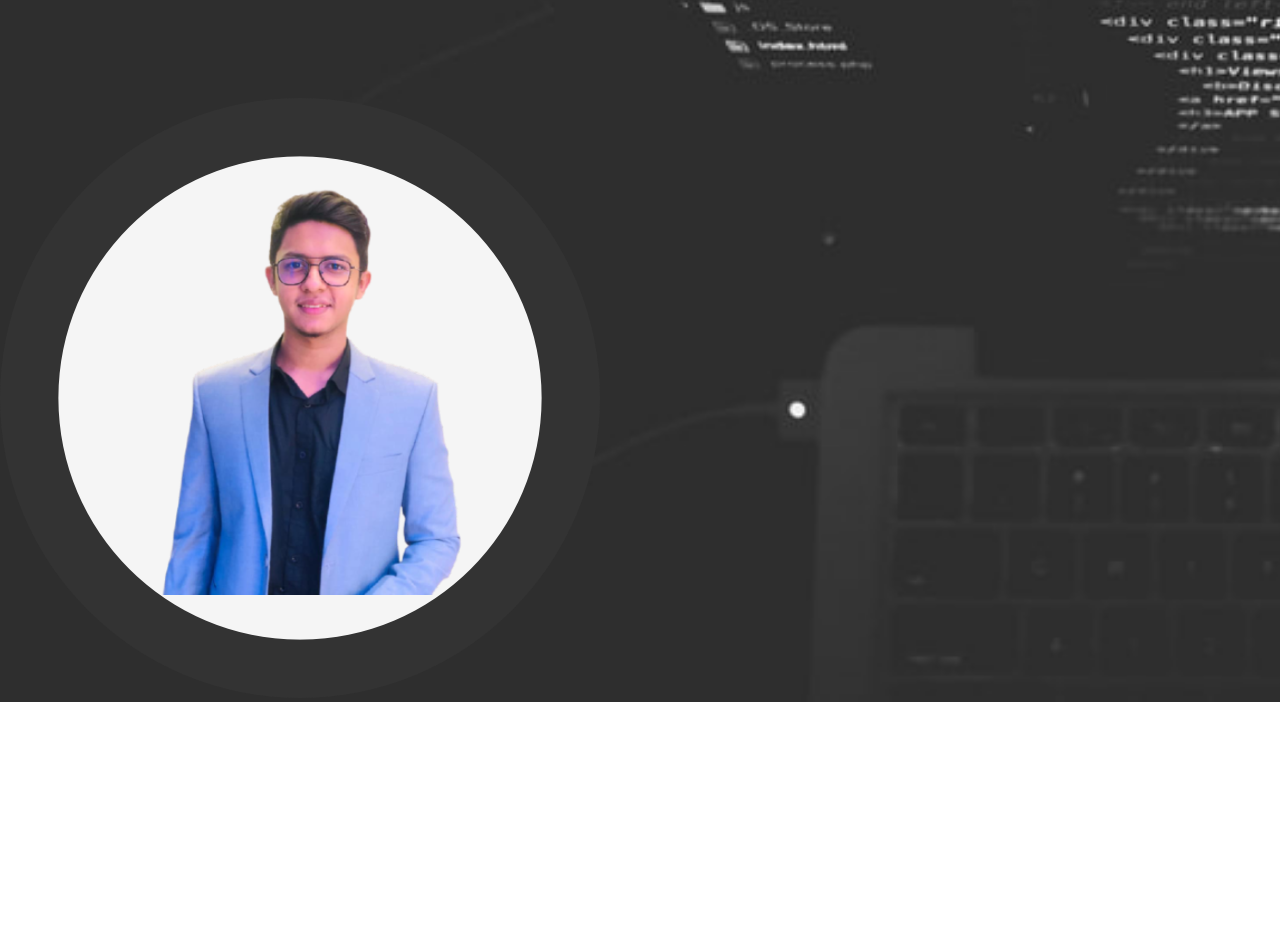
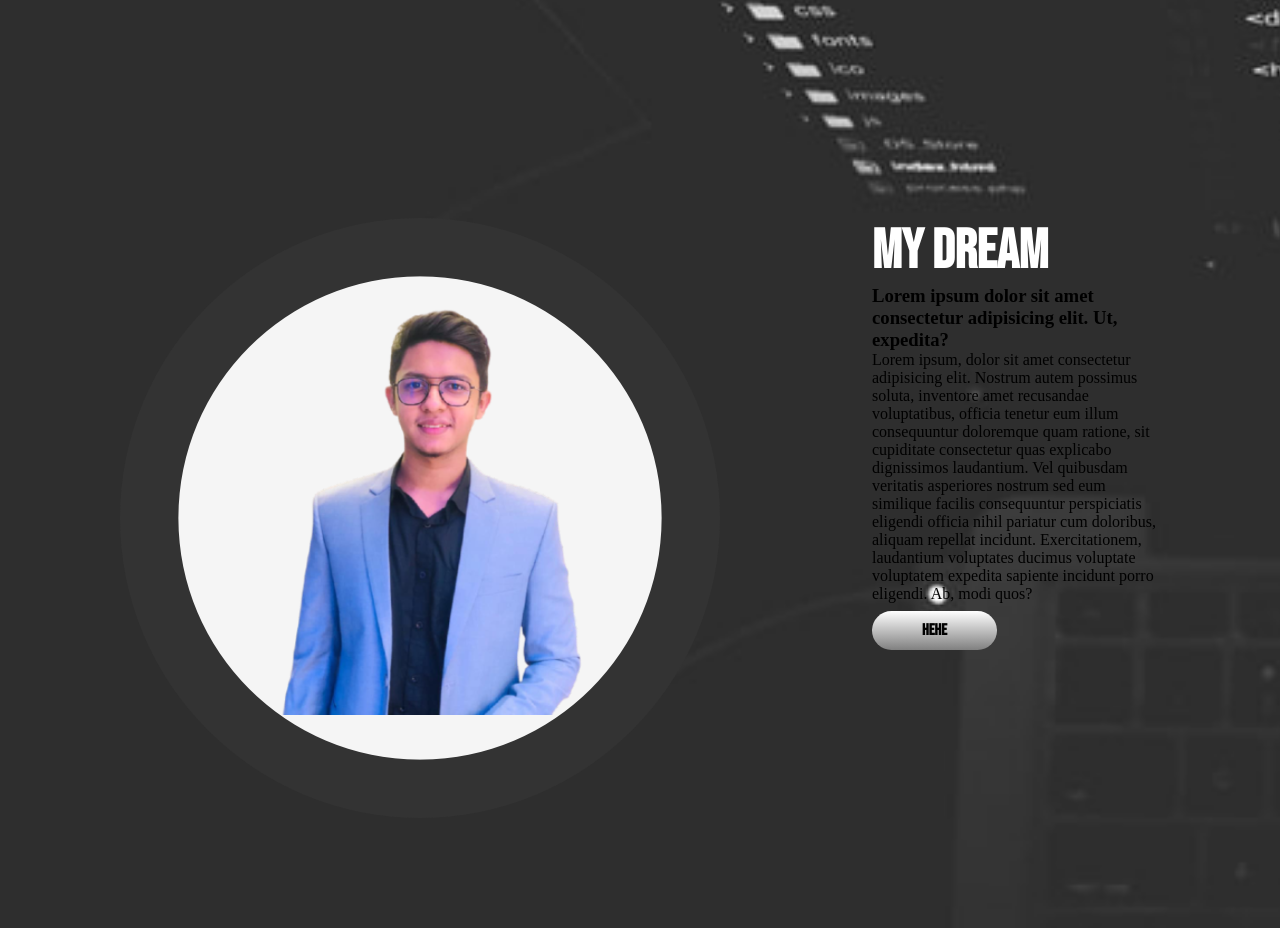
Before and after one commit to mirzawajihali/before-assignment, a plain HTML site: page index.html in a window 1280 px wide. Shown: the part 642-1570 px from the top of the page. Before the commit the page ends 1344 px from the top, so only its background shows below. Drawn offline with Linux system fonts and the light colour scheme.

Commit message:
my third commit

```diff
--- a/index.html
+++ b/index.html
@@ -43,12 +43,35 @@
     </section>
 
     <section class="section2">
+
+
         <div class="container2">
 
             <img src="suit.png" alt="">
         </div>
 
 
+        <div class="container2">
+
+            <h1 class="big">My Dream</h1>
+
+            <h3>Lorem ipsum dolor sit amet consectetur adipisicing elit. Ut, expedita?</h3>
+
+            <p>Lorem ipsum, dolor sit amet consectetur adipisicing elit. Nostrum autem possimus soluta, inventore
+                amet
+                recusandae voluptatibus, officia tenetur eum illum consequuntur doloremque quam ratione, sit
+                cupiditate
+                consectetur quas explicabo dignissimos laudantium. Vel quibusdam veritatis asperiores nostrum sed
+                eum
+                similique facilis consequuntur perspiciatis eligendi officia nihil pariatur cum doloribus, aliquam
+                repellat
+                incidunt. Exercitationem, laudantium voluptates ducimus voluptate voluptatem expedita sapiente
+                incidunt
+                porro eligendi. Ab, modi quos?</p> <br>
+
+            <a class="button" href="#" target="_blank">HEHE</a>
+        </div>
+
 
     </section>
 </body>
--- a/style.css
+++ b/style.css
@@ -25,7 +25,17 @@ background-size: cover;}
 
 
 
+
+
 .big {font-family: 'Bebas Neue', cursive;
       font-weight: 700;
     font-size: 55px;
     color: #fff;}
+.section2 {display: flex;}
+
+    .container2 img {float: left;}
+
+    .container2 {width: 40%;
+        padding: 60px;
+       margin: 60px;
+        float: right;}
```
